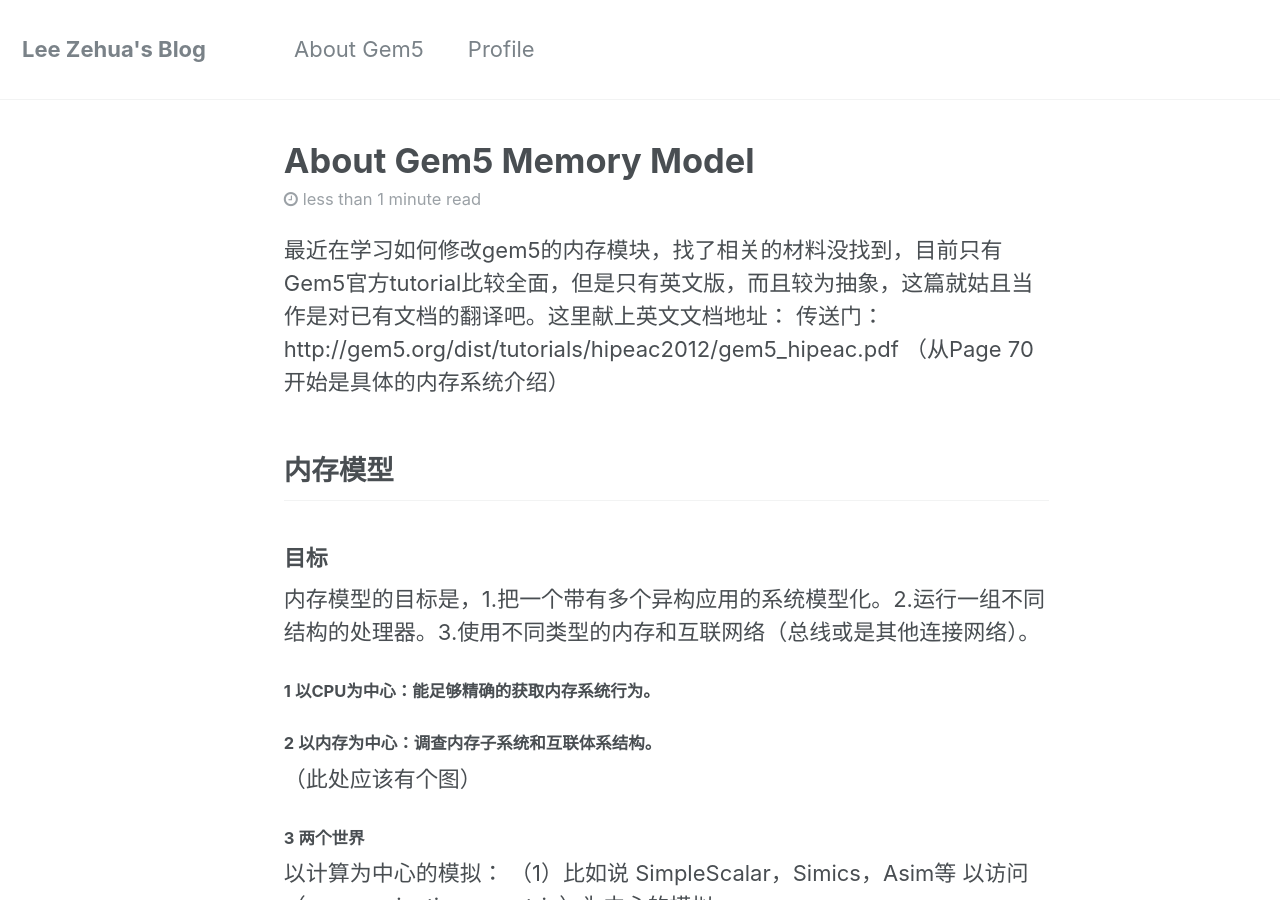
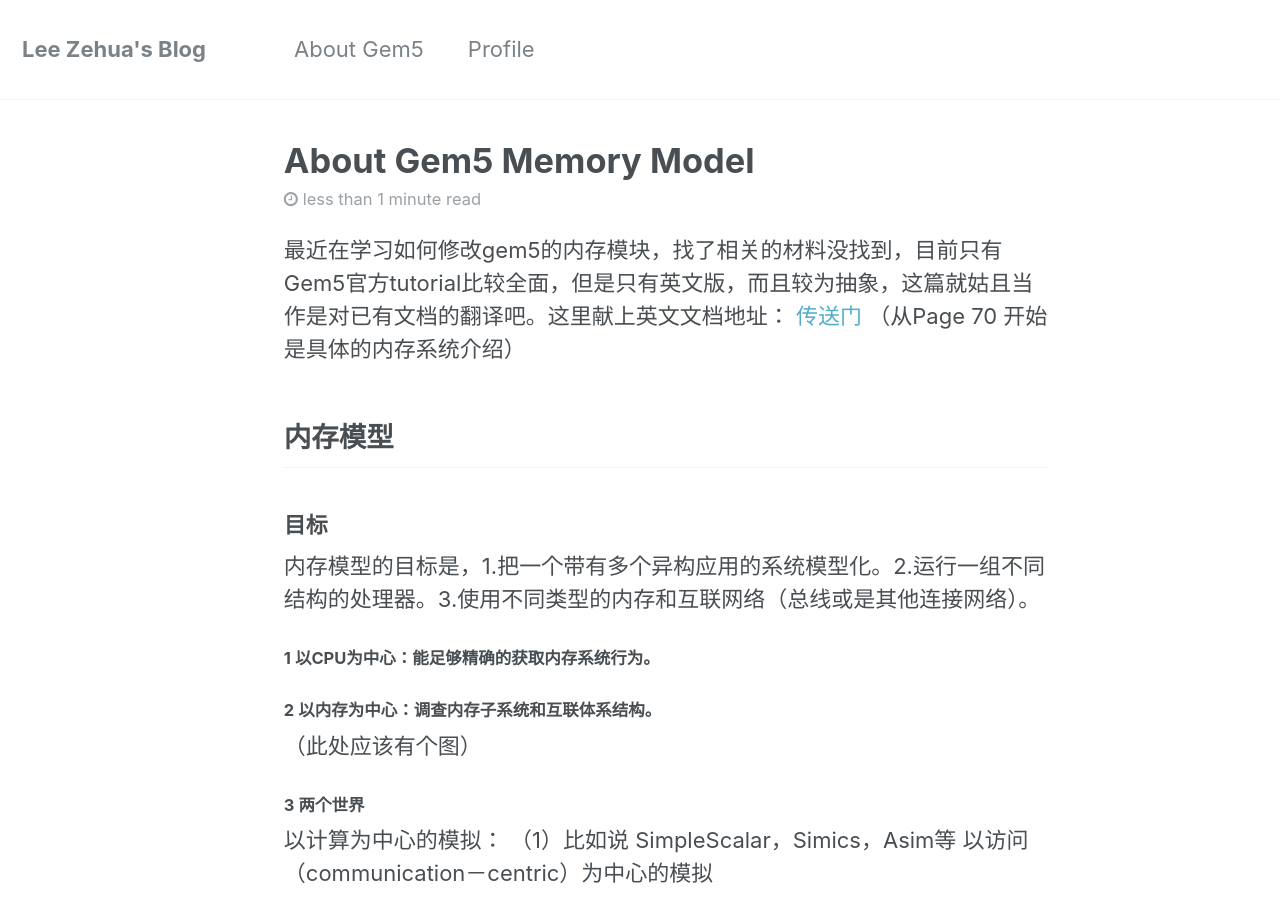
Before and after one commit to ZehuaLee/ZehuaLee.github.io, a Jekyll site: the page built from _posts/2016-11-10-Gem5.md, in a window 1280 px wide and 900 px high. Built offline with Jekyll 4.4.1, drawn with Linux system fonts in a browser that asks for light colours.

Commit message:
this is the automatically update @

```diff
--- a/_posts/2016-11-10-Gem5.md
+++ b/_posts/2016-11-10-Gem5.md
@@ -5,8 +5,7 @@ title: 'About Gem5 Memory Model'
 ---
 
 最近在学习如何修改gem5的内存模块，找了相关的材料没找到，目前只有Gem5官方tutorial比较全面，但是只有英文版，而且较为抽象，这篇就姑且当作是对已有文档的翻译吧。这里献上英文文档地址：
-传送门：
-http://gem5.org/dist/tutorials/hipeac2012/gem5_hipeac.pdf
+[传送门](http://gem5.org/dist/tutorials/hipeac2012/gem5_hipeac.pdf)
 （从Page 70 开始是具体的内存系统介绍）
 ## 内存模型
 ### 目标
```
